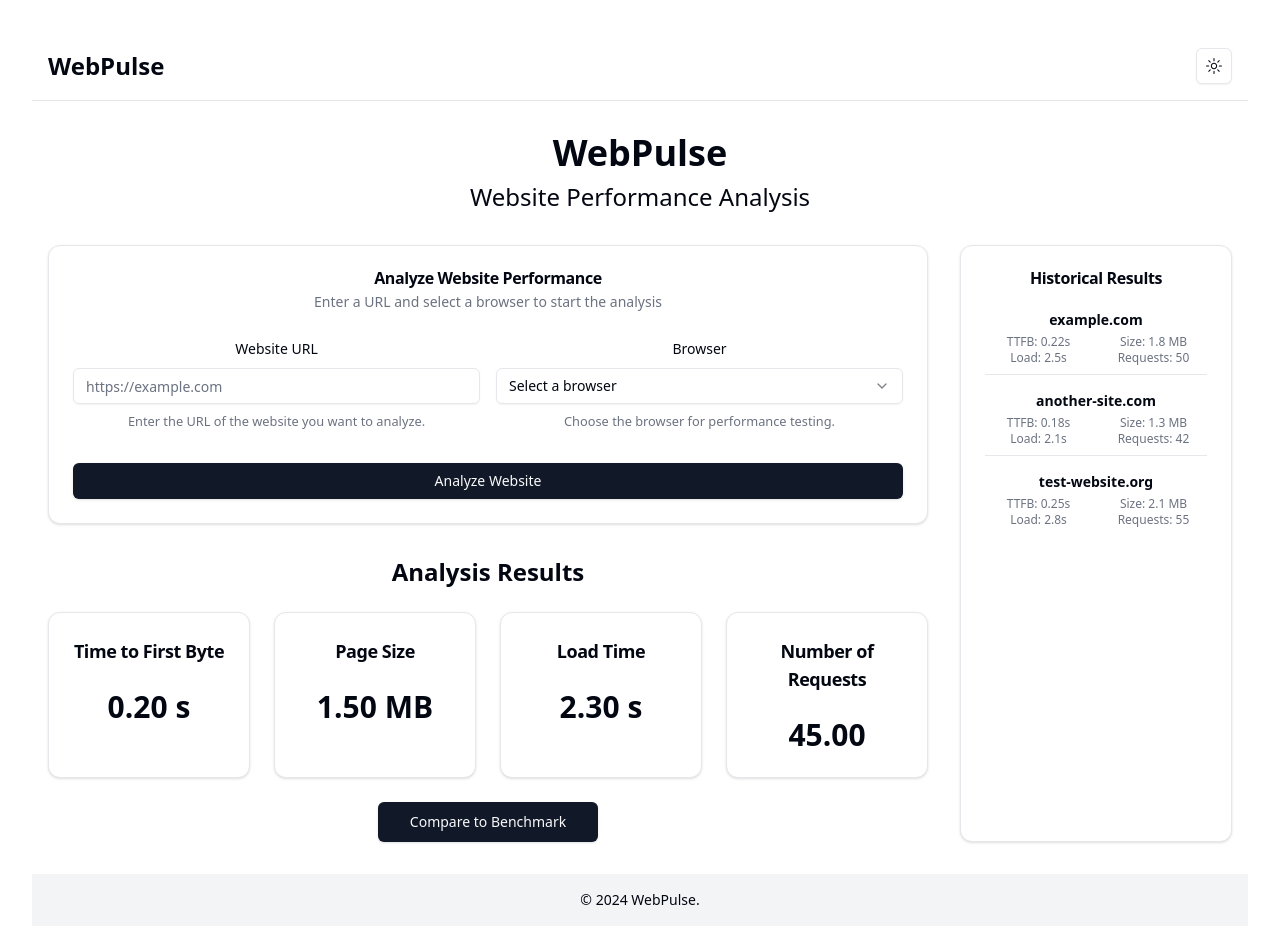
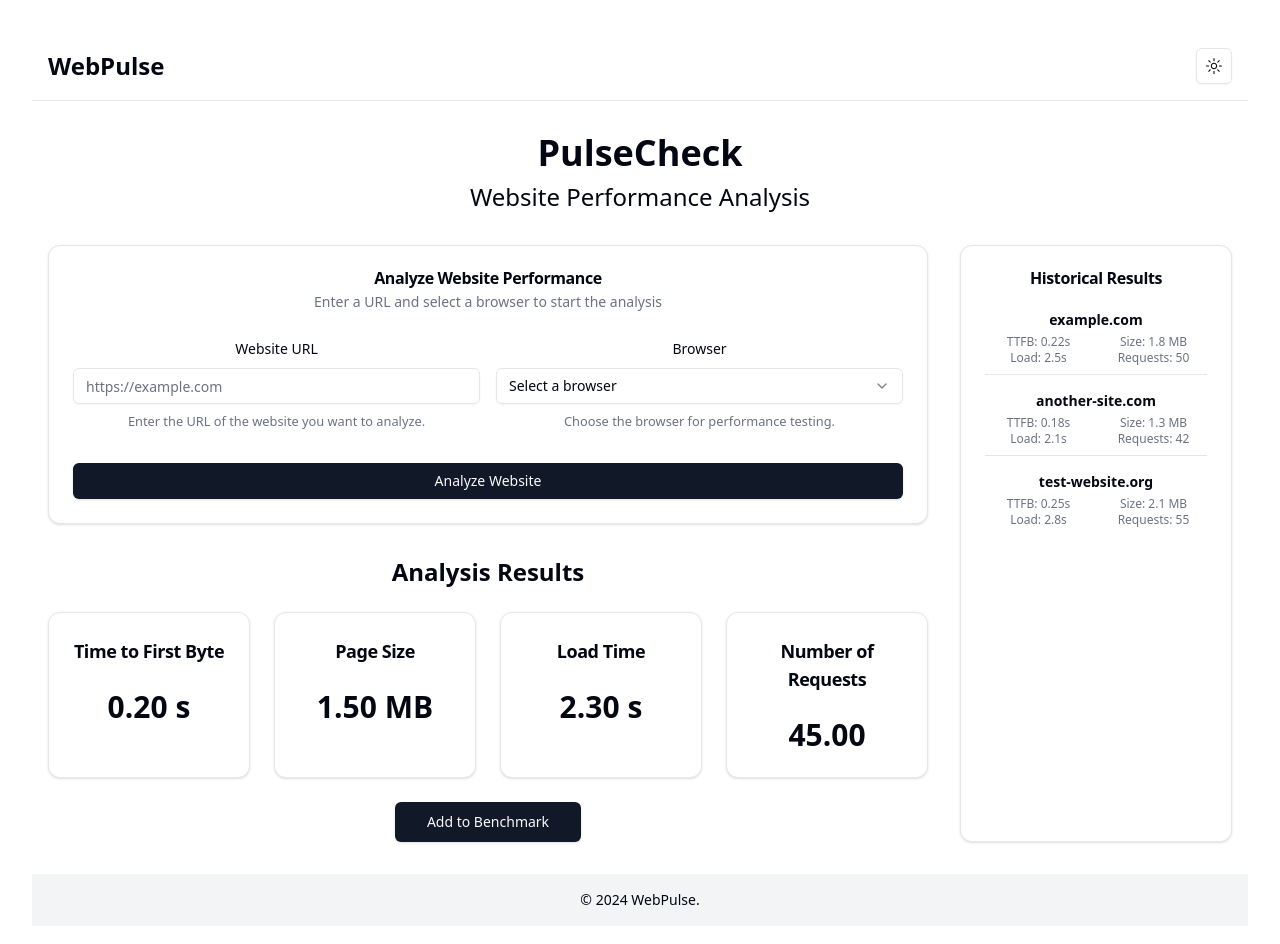
Before and after one commit to Dhyan441/WebPulse, a React (Vite) app in the folder client/: page / in a window 1280 px wide. Shown: the top 944 px of the page. Built offline with nearby package versions, Linux system fonts and the light colour scheme.

Commit message:
change text

```diff
--- a/client/src/App.tsx
+++ b/client/src/App.tsx
@@ -12,7 +12,7 @@ function App() {
     <div className="min-h-screen bg-background flex flex-col">
       <Header />
       <main className="flex-grow container mx-auto px-4 py-8">
-        <h1 className="text-4xl font-bold mb-2 text-center">WebPulse</h1>
+        <h1 className="text-4xl font-bold mb-2 text-center">PulseCheck</h1>
         <h2 className="text-2xl mb-8 text-center">Website Performance Analysis</h2>
         <div className="grid gap-8 lg:grid-cols-4">
           <div className="lg:col-span-3 space-y-8">
--- a/client/src/components/results-display.tsx
+++ b/client/src/components/results-display.tsx
@@ -65,7 +65,7 @@ export default function ResultsDisplay() {
       </div>
       <div className="flex justify-center">
         <Button onClick={toggleBenchmark} size="lg">
-          {benchmark ? "Hide Benchmark" : "Compare to Benchmark"}
+          {benchmark ? "Remove Benchmark" : "Add to Benchmark"}
         </Button>
       </div>
     </div>
```
